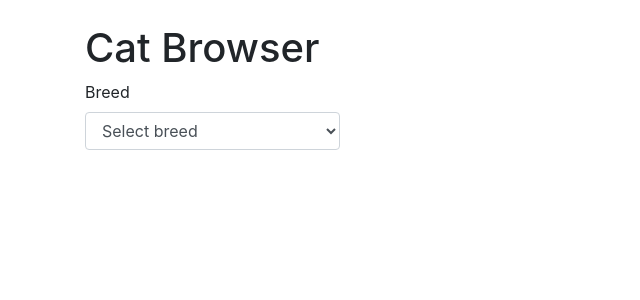
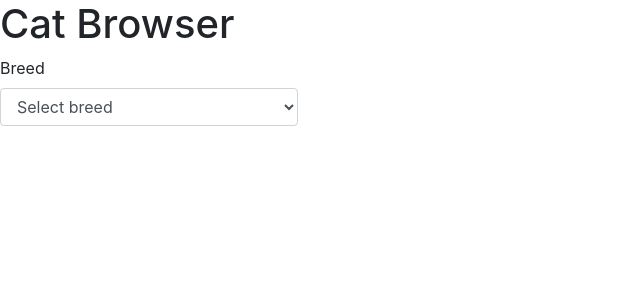
Before and after one commit to macign/random-cat, a React (Create React App) app: page / in a window 1280 px wide. Shown: the top 300 px of the page, without its empty margins (0-640 px from the left). Built offline with nearby package versions, Linux system fonts and the light colour scheme.

Commit message:
CHORE: Remove Container in header

```diff
--- a/src/components/Header.tsx
+++ b/src/components/Header.tsx
@@ -1,10 +1,9 @@
 import React from "react";
-import { Row, Container, Form, Col } from "react-bootstrap";
+import { Row, Form, Col } from "react-bootstrap";
 
 export default function Header() {
   return (
-    <div className="pt-4">
-      <Container>
+    <div>
       <h1>Cat Browser</h1>
       <Row>
         <Col md="3" sm="6">
@@ -16,7 +15,6 @@ export default function Header() {
           </Form.Group>
         </Col>
       </Row>
-      </Container>
     </div>
   );
 }
```
Lines whose indentation alone changed are shown as unchanged.
